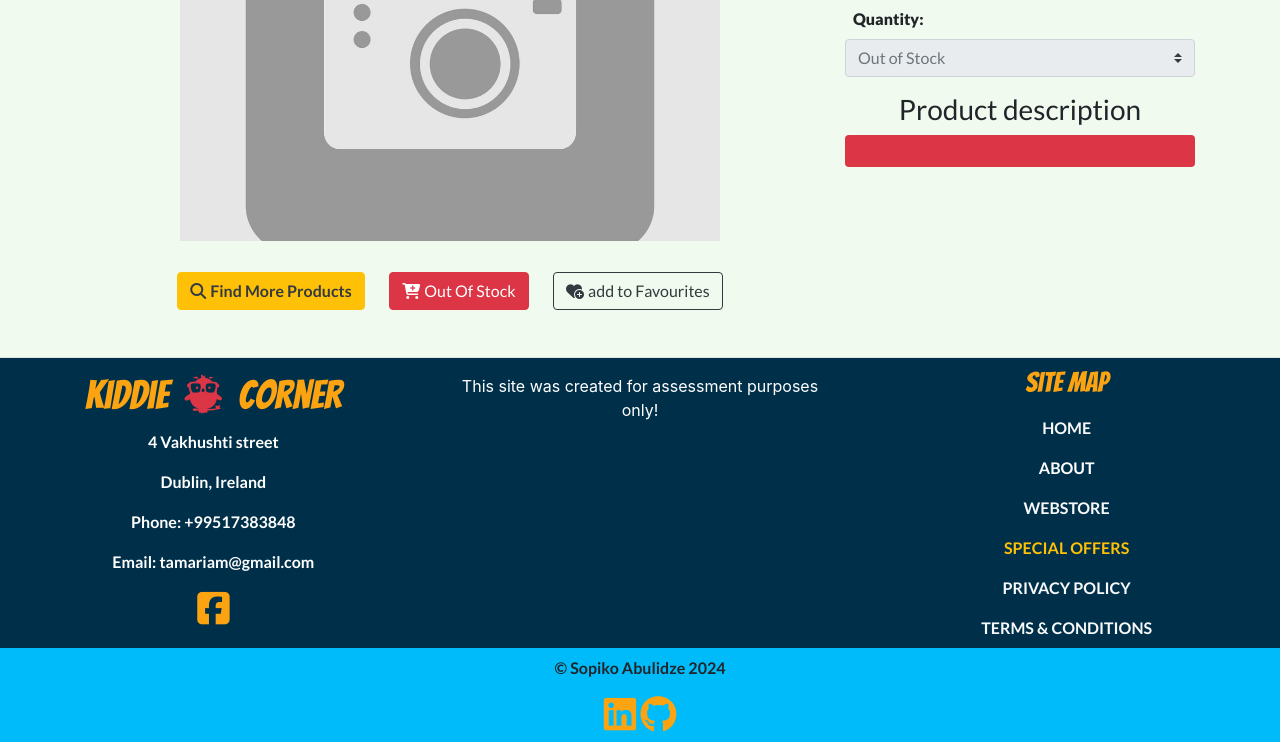
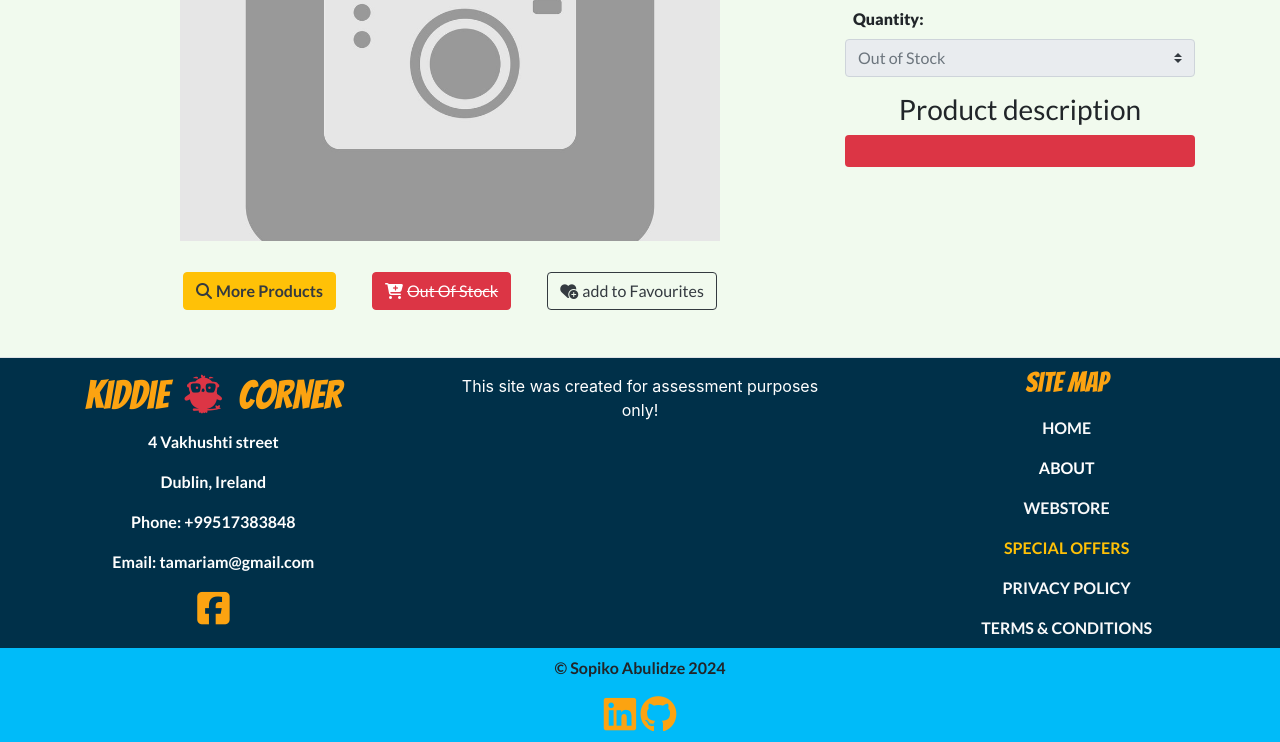
Before and after one commit to tamariam/Kiddie-Corner, a Django app: template products/templates/products/product_detail.html in a window 1280 px wide. Shown: the part 369-1111 px from the top of the page. Run offline with Django 3.2, Linux system fonts and the light colour scheme; the template is opened without the code that fills it, so the values that code supplies are empty; some libraries are stand-ins or nearby versions; some web fonts are replaced.

Commit message:
update readme file with screenshots of products and product page features

```diff
--- a/products/templates/products/product_detail.html
+++ b/products/templates/products/product_detail.html
@@ -29,14 +29,14 @@
 
                 {% if product.in_stock %}
                 <div class="row btn-div  d-flex  justify-content-around align-items-center p-2 my-3">
-                    <a class="btn btn-warning btn-pill text-dark font-weight-bold" href="{% url 'products' %}"><i class="mr-1 fa-solid fa-magnifying-glass"></i>Find More Products</a>
+                    <a class="btn btn-warning btn-pill text-dark font-weight-bold" href="{% url 'products' %}"><i class="mr-1 fa-solid fa-magnifying-glass"></i>More Products</a>
                     <a class="btn btn-danger" href=""><i class="mr-1 fa-solid fa-cart-plus"></i>Add To Bag</a>
                     <a class="btn btn-outline-dark" href=""><i class="mr-1 fa-solid fa-heart-circle-plus"></i>add to Favourites</a>
                     </div>
                 {% else %}
                 <div class="btn-div row d-flex  justify-content-around   align-items-center">
-                    <a class="btn btn-warning text-dark font-weight-bold " href="{% url 'products' %}"><i class="mr-1 fa-solid fa-magnifying-glass"></i>Find More Products</a>
-                    <a class="btn btn-danger" href=""><i class="mr-1 fa-solid fa-cart-plus"></i>Out Of Stock</a>
+                    <a class="btn btn-warning text-dark font-weight-bold " href="{% url 'products' %}"><i class="mr-1 fa-solid fa-magnifying-glass"></i>More Products</a>
+                    <a class="btn btn-danger text" href="" disabled><i class="mr-1 fa-solid fa-cart-plus"></i>Out Of Stock</a>
                     <a class="btn btn-outline-dark" href=""><i class="mr-1 fa-solid fa-heart-circle-plus"></i>add to Favourites</a>
                     </div>
                     {% endif %}
```
Also changed, not shown: README.md, 8 other files.
